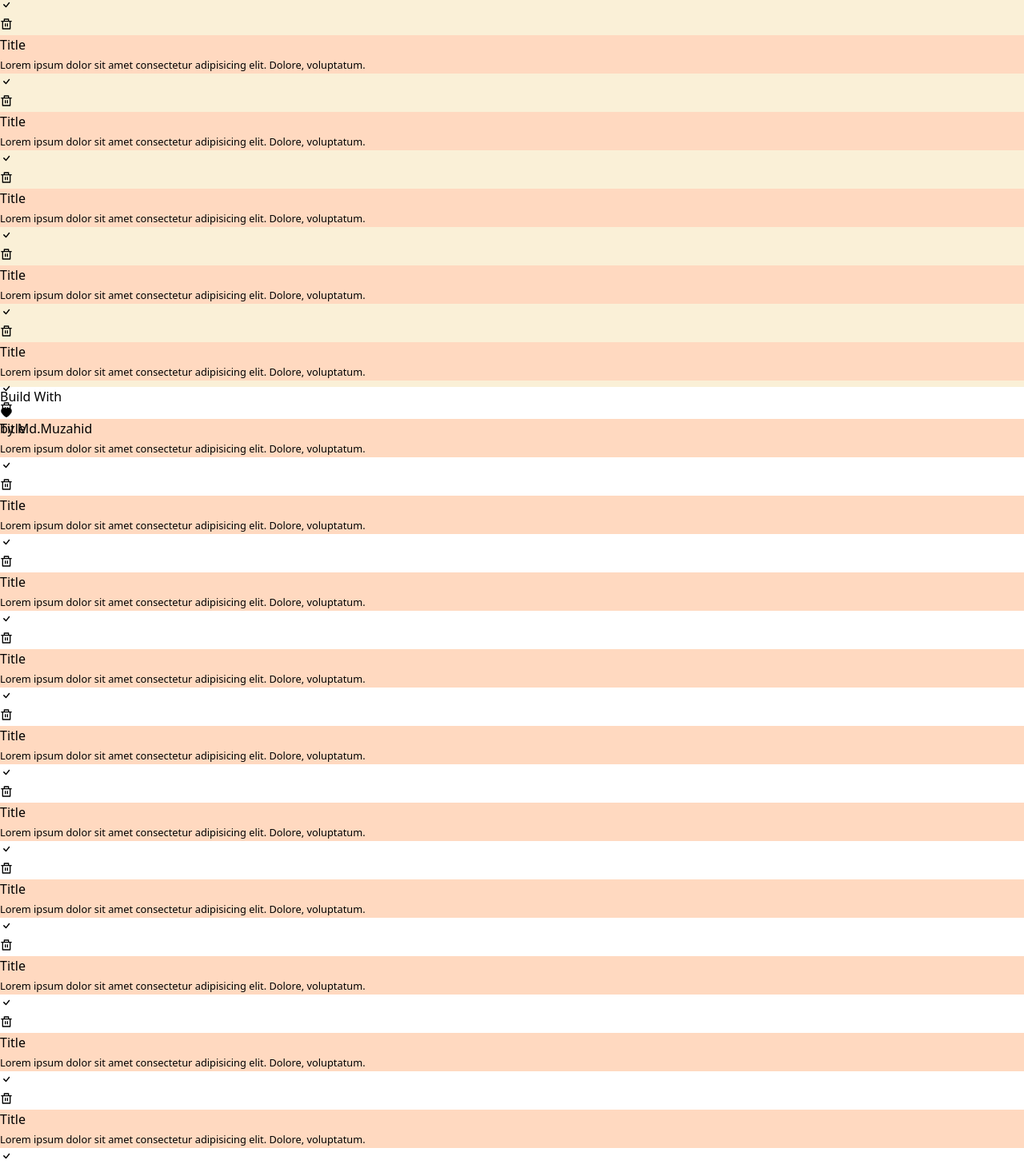
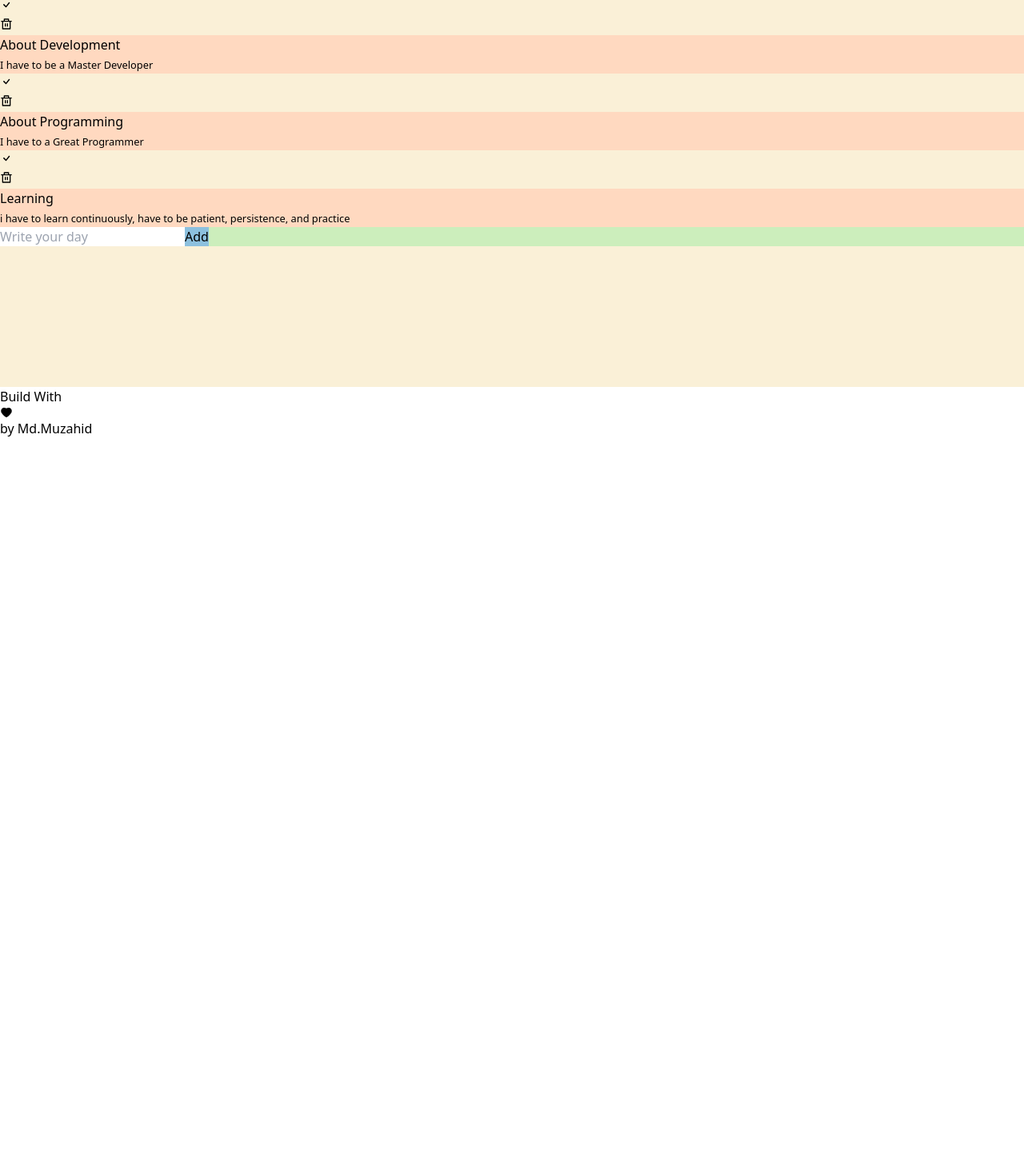
Before and after one commit to MdMuzahid07/DayOrganizer, a React (Vite) app: page / in a window 1280 px wide. Shown: the part 116-1577 px from the top of the page at 80% size. After the commit the page ends 800 px from the top, so only its background shows below. Built offline with nearby package versions, Linux system fonts and the light colour scheme.

Commit message:
todo card maked functinoal using redux

```diff
--- a/src/App.jsx
+++ b/src/App.jsx
@@ -1,13 +1,15 @@
+import { Provider } from "react-redux";
 import Footer from "./components/Footer";
 import Header from "./components/Header";
 import Tasks from "./components/Tasks";
 import { AiFillHeart } from 'react-icons/ai';
+import store from "./states/store";
 
 
 function App() {
 
   return (
-    <div>
+    <Provider store={store}>
       <div className="min-h-screen min-w-full flex items-center justify-center bg-[url('https://img.freepik.com/free-photo/computer-screens-desk-empty-software-it-agency-office-computers-background-running-programming-code-data-algorithms-neural-network-servers-cloud-computing-data-room_482257-33530.jpg?w=1380&t=st=1690654012~exp=1690654612~hmac=24aaddcca4e5dc11b70f1d6ef79dbe66a8472ff5a9ecb2c9d927419631e9bae5')] bg-center bg-cover object-fit bg-no-repeat px-3 md:px-0">
         <div className="animate__animated animate__flipInY w-96 rounded-md border border-2 border-white relative overflow-hidden" style={{ background: "#FAF0D7", minHeight: "600px", height: "600px" }}>
 
@@ -31,7 +33,7 @@ function App() {
         <p className=" animate__animated animate__fadeInLeft animate__delay-4s bg-white px-5 py-3 flex items-center rounded-md inline absolute bottom-10 left-20 font-bold">Build With <AiFillHeart className="text-red-500 mx-3 text-2xl" /> by <a className="ml-5 text-blue-500 text-lg" href="https://mdmuzahid.netlify.app/" target="_blank" rel="noopener noreferrer">Md.Muzahid</a></p>
       </div>
 
-    </div>
+    </Provider>
   )
 }
 
--- a/src/components/Tasks.jsx
+++ b/src/components/Tasks.jsx
@@ -1,29 +1,15 @@
+import { useSelector } from "react-redux";
 import Todo from "./Todo";
 
 const Tasks = () => {
+    const todos = useSelector(state => state.todos);
+
     return (
         <main className="h-full w-full px-3 py-5 overflow-y-scroll pb-96">
 
-            <Todo />
-            <Todo />
-            <Todo />
-            <Todo />
-            <Todo />
-            <Todo />
-            <Todo />
-            <Todo />
-            <Todo />
-            <Todo />
-            <Todo />
-            <Todo />
-            <Todo />
-            <Todo />
-            <Todo />
-            <Todo />
-            <Todo />
-            <Todo />
-            <Todo />
-
+            {
+                todos?.map((task) => <Todo task={task} key={task._id} />)
+            }
         </main>
     );
 };
--- a/src/components/Todo.jsx
+++ b/src/components/Todo.jsx
@@ -1,25 +1,47 @@
 import { BsCheck } from 'react-icons/bs';
 import { RiDeleteBinLine } from 'react-icons/ri';
+import { useDispatch } from 'react-redux';
+import { colorSelected, deleted, toggled } from '../states/features/todos/actions';
 
-const Todo = () => {
+const Todo = ({ task }) => {
+    const { color, todoText, todoTitle, completed, _id } = task;
+    const dispatch = useDispatch();
+
+
+    const handleStatus = (id) => {
+        dispatch(toggled(id))
+    };
+
+    const priorityStatus = (id, color) => {
+        dispatch(colorSelected(id, color))
+    };
+
     return (
         <section className="min-h-24 w-full border border-2 border-white rounded-md mb-4">
             <div className="flex items-center justify-between px-3 py-1 bg-white" >
-                <button className="border border-2 hover:border-green-400 rounded-full">
-                    <BsCheck className="hover:text-green-400" />
+                <button onClick={() => handleStatus(_id)} className={` border-2 hover:border-green-400 w-5 h-5 ${completed && "border-green-400"} rounded-full`}>
+                    <BsCheck className={`hover:text-green-400 ${completed && "text-green-400"}`} />
                 </button>
                 <div className="flex items-center gap-1">
-                    <button title="Less Priority" className="animate__animated animate__fadeInLeft animate__delay-2s border border-2 border-green-400 hover:bg-green-400 p-2 rounded-full"></button>
-                    <button title="Medium Priority" className="animate__animated animate__fadeInLeft animate__delay-3s border border-2 border-yellow-400 hover:bg-yellow-400 p-2 rounded-full"></button>
-                    <button title="Most Priority" className="animate__animated animate__fadeInLeft animate__delay-4s border border-2 border-red-400 hover:bg-red-400 p-2 rounded-full"></button>
-                    <button className="ml-2"><RiDeleteBinLine /></button>
+                    <button
+                        onClick={() => priorityStatus(_id, "green")}
+                        title="Less Priority" className={`animate__animated animate__fadeInLeft animate__delay-2s border-2 border-green-400 hover:bg-green-400 ${color == "green" && "bg-green-400"} p-2 rounded-full`}></button>
+
+                    <button
+                        onClick={() => priorityStatus(_id, "yellow")}
+                        title="Medium Priority" className={`animate__animated animate__fadeInLeft animate__delay-2s border-2 border-yellow-400 hover:bg-yellow-400 ${color == "yellow" && "bg-yellow-400"} p-2 rounded-full`}></button>
+
+
+                    <button onClick={() => priorityStatus(_id, "red")} title="Most Priority" className={`animate__animated animate__fadeInLeft animate__delay-4s  border-2 border-red-400 ${color == "red" && "bg-red-400"} hover:bg-red-400 p-2 rounded-full`}></button>
+
+                    <button onClick={() => dispatch(deleted(_id))} className="ml-2"><RiDeleteBinLine /></button>
                 </div>
             </div>
             <div className="p-3 rounded-md" style={{ background: "#FFD9C0" }}>
-                <p className="mb-1 text-sm font-bold">Title</p>
-                <p><small>Lorem ipsum dolor sit amet consectetur adipisicing elit. Dolore, voluptatum.</small></p>
+                <p className="mb-1 text-sm font-bold">{todoTitle}</p>
+                <p><small>{todoText}</small></p>
             </div>
-        </section>
+        </section >
     );
 };
 
--- a/src/states/rootReducer.js
+++ b/src/states/rootReducer.js
@@ -0,0 +1,11 @@
+import { combineReducers } from "redux";
+import todoReducer from "./features/todos/todoReducer";
+
+
+
+const rootRecducer = combineReducers({
+    todos: todoReducer
+});
+
+
+export default rootRecducer;
--- a/src/states/store.js
+++ b/src/states/store.js
@@ -0,0 +1,9 @@
+import { createStore } from "redux";
+import rootRecducer from "./rootReducer";
+
+
+
+const store = createStore(rootRecducer);
+
+
+export default store;
```
